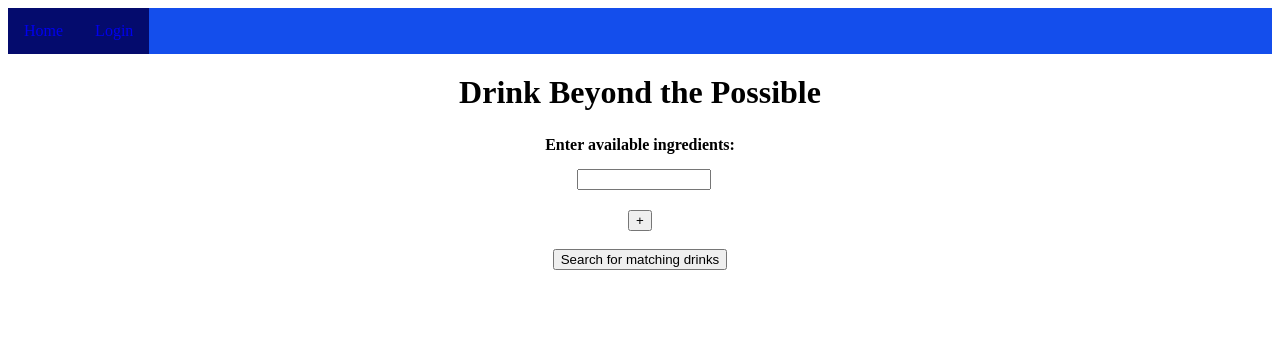
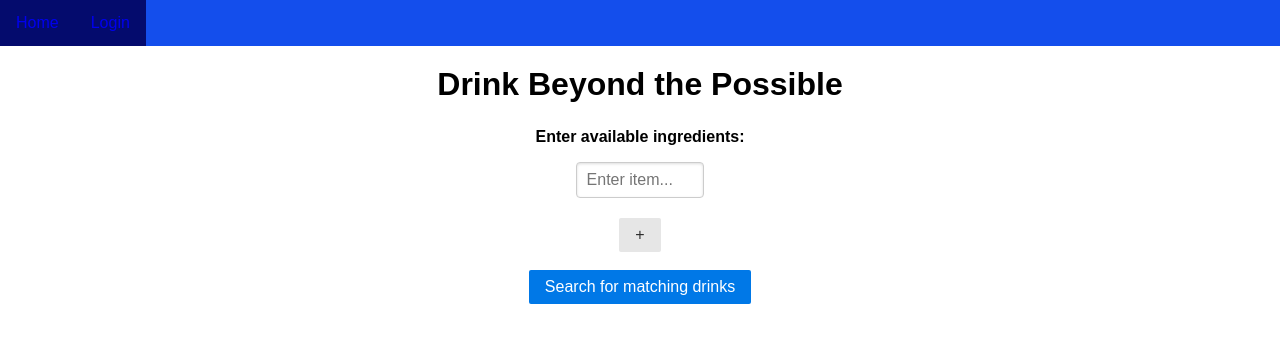
Before and after one commit to HF-Ifrit/dbtp, a Django app: page / in a window 1280 px wide. Shown: the top 343 px of the page. Run offline with Django 3.2, Linux system fonts and the light colour scheme; parts of the project's set-up code (start-up, migrations or seed data) failed here and were passed over; some libraries are stand-ins or nearby versions.

Commit message:
Updated css of home page and search results page

```diff
--- a/SeniorProject/DrinkBeyondThePossible/templates/DrinkBeyondThePossible/home.html
+++ b/SeniorProject/DrinkBeyondThePossible/templates/DrinkBeyondThePossible/home.html
@@ -4,7 +4,9 @@
 <html lang="en">
 <head>
     <meta charset="UTF-8">
+    <meta name="viewport" content="width=device-width, initial-scale=1">
     {% block title %}<title>Drink Beyond the Possible</title>{% endblock title %}
+    <link rel="stylesheet" href="https://unpkg.com/purecss@1.0.0/build/pure-min.css" integrity="sha384-nn4HPE8lTHyVtfCBi5yW9d20FjT8BJwUXyWZT9InLYax14RDjBj46LmSztkmNP9w" crossorigin="anonymous">
     <link rel="stylesheet" type="text/css" href="{% static 'DrinkBeyondThePossible/style.css' %}">
     <script src="https://ajax.googleapis.com/ajax/libs/jquery/3.3.1/jquery.min.js"></script>
 </head>
@@ -27,24 +29,23 @@
     {% block content %}
         <h1 class="centeredTitle">Drink Beyond the Possible</h1>
         <h4 class="centeredTitle">Enter available ingredients:</h4>
-        <form id="searchForm" action="{% url 'results' %}">
-
-			{% if not user.is_authenticated and ingredients != -1%}
+        <form id="searchForm" class="pure-form" action="{% url 'results' %}">
+                {% if not user.is_authenticated and ingredients != -1 %}
                     {% for ingredient in ingredients %}
                         <div id="entryInputs" class="centeredContainer">
-					<input class="searchEntry" type="text" name="ingredient" value=ingredient>
+                            <input class="searchEntry" type="text" name="ingredient" value=ingredient placeholder="Enter item...">
+                        </div>
                     {% endfor %}
-
 			    {% else %}
                     <div id="entryInputs" class="centeredContainer">
-                <input class="searchEntry" type="text" name="ingredient">
+                        <input class="searchEntry" type="text" name="ingredient" placeholder="Enter item...">
                     </div>
+                {% endif %}
 
-
-			{% endif %}
-            <button id="addEntry" type="button" class="centeredButtons">+</button>
+                {% comment %} <button id="addEntry" type="button" class="centeredButtons">+</button> {% endcomment %}
+                <button id = "addEntry" class="pure-button centeredButtons">+</button>
                 <br>
-            <button id="searchDrinks" class="centeredButtons" type="submit">Search for matching drinks</button>
+                <button id="searchDrinks" class="pure-button pure-button-primary centeredButtons" type="submit">Search for matching drinks</button>
         </form>
     {% endblock content %}
 </body>
--- a/SeniorProject/DrinkBeyondThePossible/templates/DrinkBeyondThePossible/search_results.html
+++ b/SeniorProject/DrinkBeyondThePossible/templates/DrinkBeyondThePossible/search_results.html
@@ -4,11 +4,10 @@
 {% block content %}
     <h1 class="centeredTitle">Drink Search Results</h1>
     <div id="resultList">
-        <ul>
         {% for drink in drinkResults %}
             <div class="resultItem">
                 <img src="{{ drink.thumbimage }}" width="350px" height="350px">
-                <li><a href="{% url 'detail' drink.id %}">{{ drink.name }}</a></li>
+                <a href="{% url 'detail' drink.id %}">{{ drink.name }}</a>
                 <ul>
                     {% for ingredient in drink.ingredients %}
                         {% if ingredient|lower in searchIngredients %}
@@ -19,8 +18,9 @@
                     {% endfor %}
                 </ul>
             </div>
+        {% empty %}
+            <p>No matching drinks found for ingredients: {{ searchIngredients|join:", " }}</p>
         {% endfor %}
-        </ul>
     </div>
     {% debug %}
 {% endblock content %}
--- a/SeniorProject/DrinkBeyondThePossible/views.py
+++ b/SeniorProject/DrinkBeyondThePossible/views.py
@@ -104,7 +104,8 @@ def results(request):
             if type(matchingResult) is cdb.SearchResult:
                 searchResults.append(set(matchingResult.drinks))
 
-        drinkResults = list(set.intersection(*searchResults))
+        if searchResults:
+            drinkResults = list(set.intersection(*searchResults))
 
     if not request.user.is_authenticated:
         request.set_cookie('ingredients', ingredients)
```
Also changed, not shown: SeniorProject/DrinkBeyondThePossible/static/DrinkBeyondThePossible/style.css (+33 -1 lines), SeniorProject/DrinkBeyondThePossible/templates/DrinkBeyondThePossible/detail.html (+4 -4 lines), SeniorProject/db.sqlite3. Lines whose indentation alone changed are shown as unchanged.
